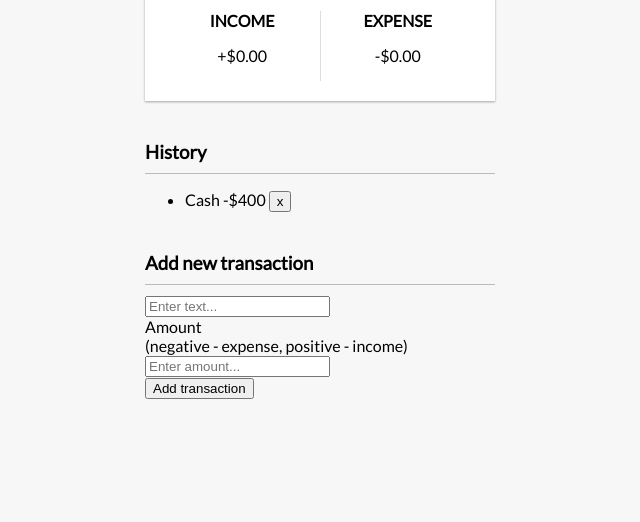
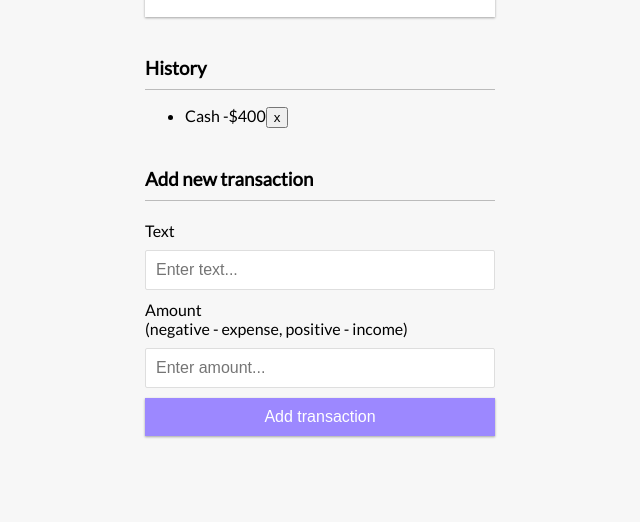
Before and after one commit to Zeligoland/Expense-tracker, a plain HTML site: page index.html in a window 1280 px wide. Shown: the part 278-800 px from the top of the page, without its empty margins (320-960 px from the left). Drawn offline with Linux system fonts and the light colour scheme.

Commit message:
adjusting HTML and adding styles

```diff
--- a/index.html
+++ b/index.html
@@ -2,19 +2,17 @@
 <html lang="en">
   <head>
     <meta charset="UTF-8" />
-    <meta http-equiv="X-UA-Compatible" content="IE=edge" />
     <meta name="viewport" content="width=device-width, initial-scale=1.0" />
-    <title>Expense Tracker - Seguimiento de Gastos</title>
+    <meta http-equiv="X-UA-Compatible" content="ie=edge" />
     <link rel="stylesheet" href="style.css" />
+    <title>Expense Tracker</title>
   </head>
   <body>
-    <h2>Expense tracker - Seguimiento de Gastos</h2>
+    <h2>Expense Tracker</h2>
 
     <div class="container">
       <h4>Your Balance</h4>
       <h1 id="balance">$0.00</h1>
-
-    <!--Income and expense container-->
 
       <div class="inc-exp-container">
         <div>
@@ -30,17 +28,16 @@
       <h3>History</h3>
       <ul id="list" class="list">
          <li class="minus">
-          Cash <span>-$400</span> <button class="delete-btn">x</button>
+          Cash <span>-$400</span><button class="delete-btn">x</button>
         </li>
       </ul>
 
       <h3>Add new transaction</h3>
       <form id="form">
         <div class="form-control">
-          <label for="text"></label>
+          <label for="text">Text</label>
           <input type="text" id="text" placeholder="Enter text..." />
         </div>
-
         <div class="form-control">
           <label for="amount"
             >Amount <br />
@@ -50,6 +47,7 @@
         </div>
         <button class="btn">Add transaction</button>
       </form>
+    </div>
 
     <script src="script.js"></script>
   </body>
--- a/style.css
+++ b/style.css
@@ -1,4 +1,4 @@
-@import url('https://fonts.googleapis.com/css2?family=Lato&display=swap');
+@import url('https://fonts.googleapis.com/css?family=Lato&display=swap');
 
 :root {
   --box-shadow: 0 1px 3px rgba(0, 0, 0, 0.12), 0 1px 2px rgba(0, 0, 0, 0.24);
@@ -56,5 +56,45 @@ h4 {
 
 .inc-exp-container > div:first-of-type {
   border-right: 1px solid #dedede;
+}
 
+.money {
+  font-size: 20px;
+  letter-spacing: 1px;
+  margin: 5px 0;
 }
+
+.money.plus {
+  color: #2ecc71;
+}
+
+.money.minus {
+  color: #c0392b;
+}
+
+label {
+  display: inline-block;
+  margin: 10px 0;
+}
+
+input[type='text'],
+input[type='number'] {
+  border: 1px solid #dedede;
+  border-radius: 2px;
+  display: block;
+  font-size: 16px;
+  padding: 10px;
+  width: 100%;
+}
+
+.btn {
+    background-color: #9c88ff;
+    box-shadow: var(--box-shadow);
+    color: #ffff;
+    border: 0;
+    display: block;
+    font-size: 16px;
+    margin: 10px 0 30px;
+    padding: 10px;
+    width: 100%;
+}
```
Lines whose indentation alone changed are shown as unchanged.
